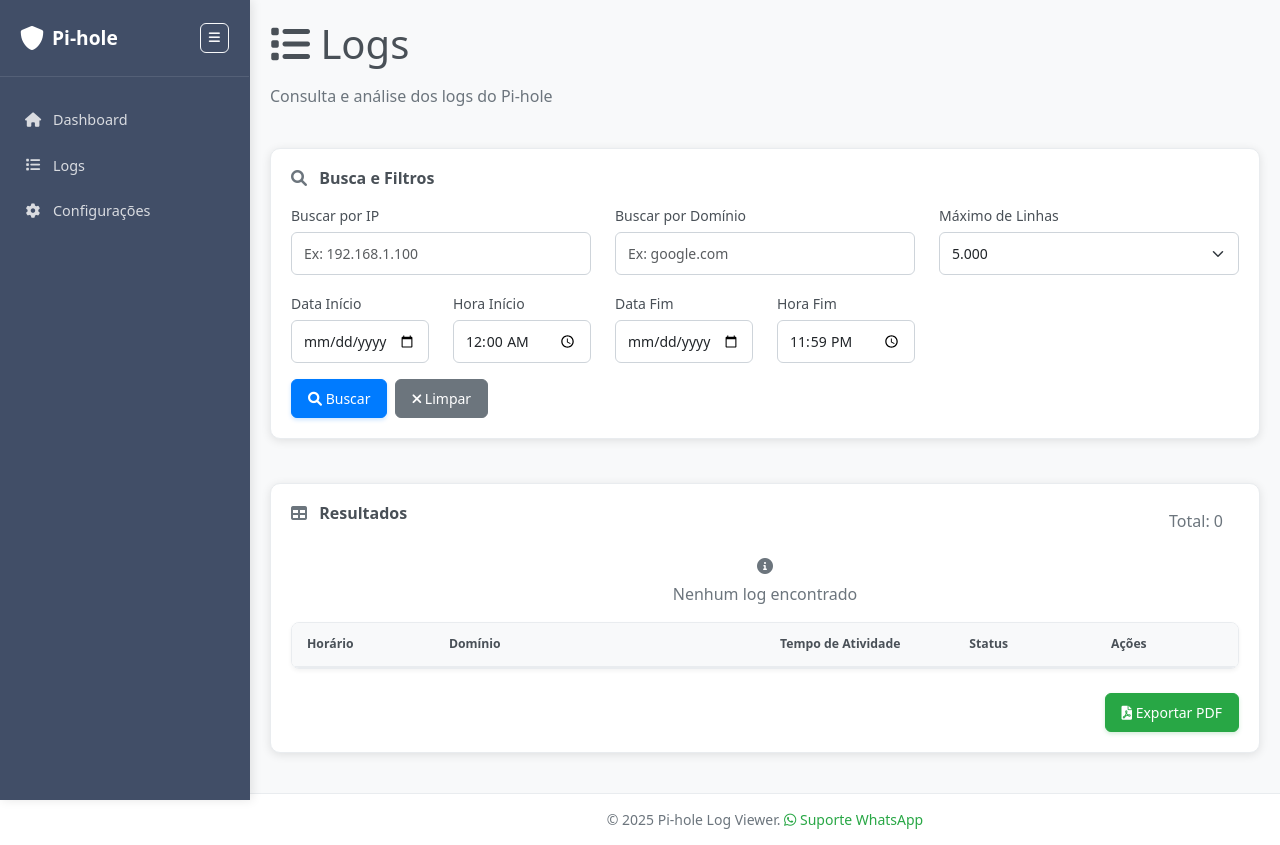
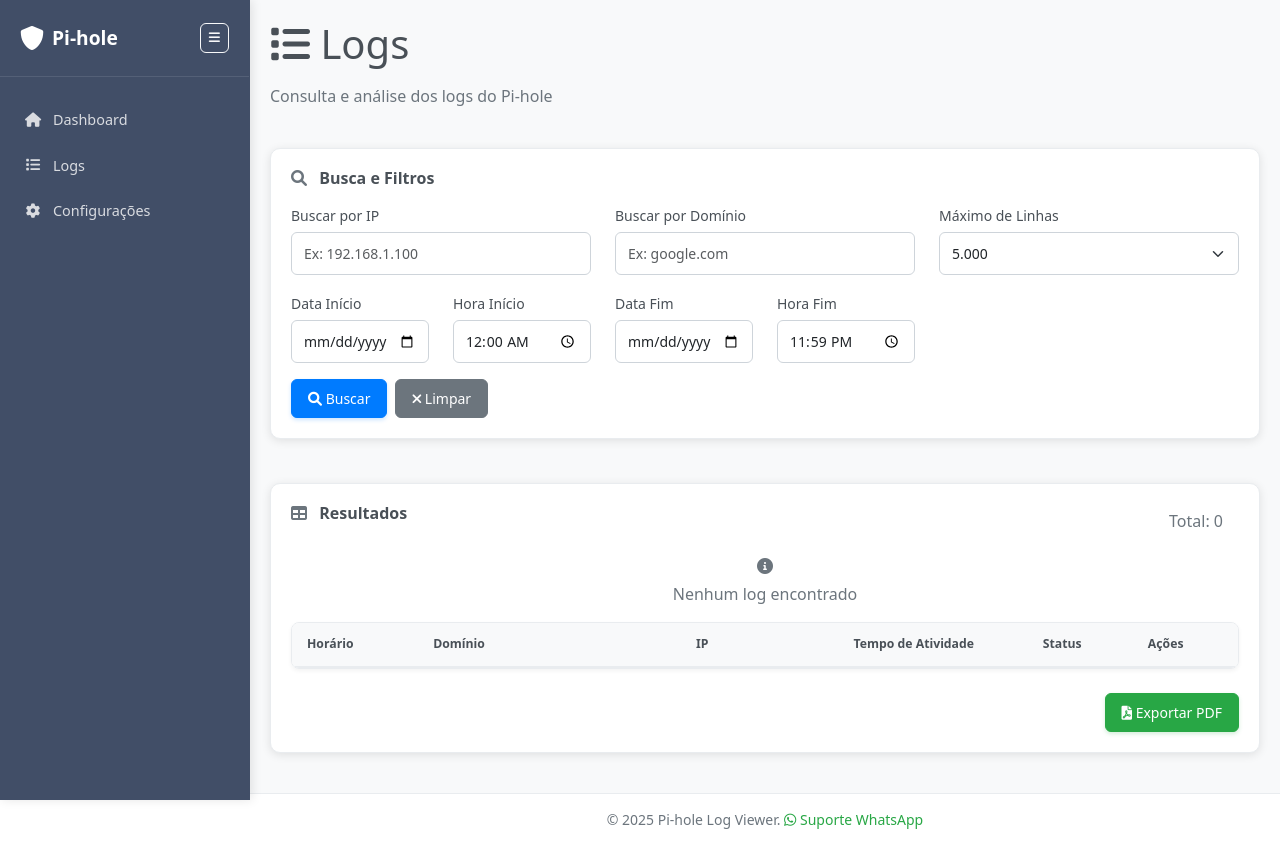
Before and after one commit to jalfersl/Pi-hole-log, a Flask app: template templates/logs.html in a window 1280 px wide. Run offline with Flask 3, Linux system fonts and the light colour scheme; the template is opened without the code that fills it, so the values that code supplies are empty; some libraries are stand-ins or nearby versions.

Commit message:
feat: Adicionada coluna IP e melhorias no PDF
- Adicionada coluna IP na tabela de logs para mostrar qual IP acessou cada domínio
- Corrigidos filtros de data nas APIs para funcionar corretamente
- Removida coluna Status do PDF para layout mais limpo
- Melhorado espaçamento e truncamento no PDF
- Ajustadas larguras das colunas na tabela de logs

```diff
--- a/auto_update.py
+++ b/auto_update.py
@@ -1,7 +1,6 @@
 #!/usr/bin/env python3
 """
 Script de Atualização Automática do Pi-hole Log Viewer
-Atualiza os dados a cada 30 minutos automaticamente
 """
 
 import time
--- a/static/js/logs.js
+++ b/static/js/logs.js
@@ -62,6 +62,11 @@ function displayLogs(logs) {
             <tr>
                 <td style="white-space: nowrap; font-size: 0.9em;">${timestamp}</td>
                 <td style="max-width: 200px; overflow: hidden; text-overflow: ellipsis;">${log.domain}</td>
+                <td style="white-space: nowrap; font-size: 0.9em;">
+                    <span class="badge bg-secondary" style="font-size: 0.8em;">
+                        <i class="fas fa-network-wired"></i> ${log.ip || 'N/A'}
+                    </span>
+                </td>
                 <td style="white-space: nowrap;">
                     <span class="badge bg-info" style="font-size: 0.8em;">
                         <i class="fas fa-clock"></i> ${log.activity_time || 'N/A'}
@@ -176,8 +181,8 @@ async function exportPDF() {
         doc.setFont(undefined, 'bold');
         doc.text('Horário', 15, 60);
         doc.text('Domínio', 50, 60);
-        doc.text('Tempo de Atividade', 130, 60);
-        doc.text('Status', 190, 60);
+        doc.text('IP', 120, 60);
+        doc.text('Tempo de Atividade', 170, 60);
 
         // Linha separadora
         doc.setLineWidth(0.5);
@@ -193,22 +198,28 @@ async function exportPDF() {
                 y = 20;
             }
 
-            // Truncar domínio se muito longo (aumentar limite)
+            // Truncar domínio se muito longo
             let domain = log.domain;
-            if (domain.length > 30) {
-                domain = domain.substring(0, 27) + '...';
+            if (domain.length > 25) {
+                domain = domain.substring(0, 22) + '...';
+            }
+
+            // Truncar IP se muito longo
+            let ip = log.ip || 'N/A';
+            if (ip.length > 15) {
+                ip = ip.substring(0, 12) + '...';
             }
 
             // Truncar tempo de atividade se muito longo
             let activityTime = log.activity_time || 'N/A';
-            if (activityTime.length > 12) {
-                activityTime = activityTime.substring(0, 9) + '...';
+            if (activityTime.length > 15) {
+                activityTime = activityTime.substring(0, 12) + '...';
             }
 
             doc.text(formatTimestamp(log.timestamp), 15, y);
             doc.text(domain, 50, y);
-            doc.text(activityTime, 130, y);
-            doc.text(getStatusText(log.status), 190, y);
+            doc.text(ip, 120, y);
+            doc.text(activityTime, 170, y);
 
             y += 8;
         });
--- a/templates/logs.html
+++ b/templates/logs.html
@@ -174,11 +174,12 @@
                 <table class="table table-hover">
                     <thead>
                         <tr>
-                            <th style="width: 15%;">Horário</th>
-                            <th style="width: 35%;">Domínio</th>
-                            <th style="width: 20%;">Tempo de Atividade</th>
-                            <th style="width: 15%;">Status</th>
-                            <th style="width: 15%;">Ações</th>
+                            <th style="width: 12%;">Horário</th>
+                            <th style="width: 25%;">Domínio</th>
+                            <th style="width: 15%;">IP</th>
+                            <th style="width: 18%;">Tempo de Atividade</th>
+                            <th style="width: 10%;">Status</th>
+                            <th style="width: 10%;">Ações</th>
                         </tr>
                     </thead>
                     <tbody id="logs">
```
Also changed, not shown: app_local_db.py (+9 -7 lines).
